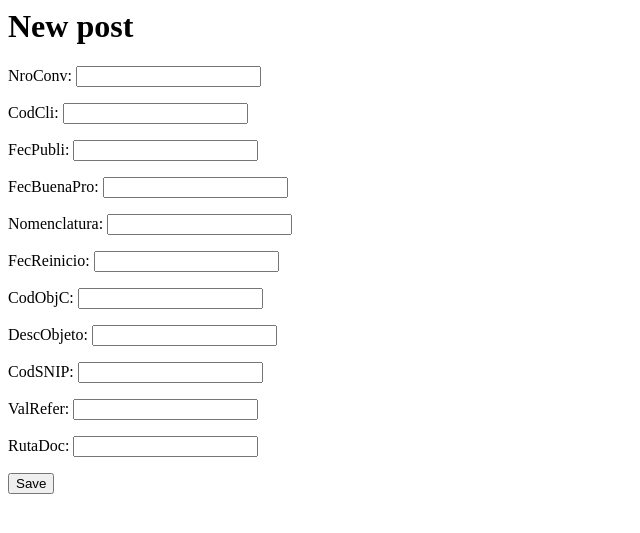
After one commit to punkevin/my-first-blog, a Django app: a page that uses convocatoria/convocatoria/convocatoria/Apps/GestionConvocatoria/templates/GestionConvocatoria/conv_edit.html in a window 1280 px wide. The commit adds this page. Shown: the top 533 px of the page, without its empty margins (0-640 px from the left). Run offline with Django 3.2, Linux system fonts and the light colour scheme.

Commit message:
Added views to create/edit inside the side with forms

```diff
--- /dev/null
+++ b/convocatoria/convocatoria/convocatoria/Apps/GestionConvocatoria/forms.py
@@ -0,0 +1,9 @@
+from django import forms
+from .models import Convocatoria
+
+class ConvForm(forms.ModelForm):
+
+    class Meta:
+        model = Convocatoria
+        fields = ('NroConv', 'CodCli', 'FecPubli', 'FecBuenaPro',
+        'Nomenclatura', 'FecReinicio', 'CodObjC', 'DescObjeto', 'CodSNIP', 'ValRefer', 'RutaDoc')
--- /dev/null
+++ b/convocatoria/convocatoria/convocatoria/Apps/GestionConvocatoria/templates/GestionConvocatoria/conv_edit.html
@@ -0,0 +1,5 @@
+<h1>New post</h1>
+        <form method="POST" class="post-form">{% csrf_token %}
+            {{ form.as_p }}
+            <button type="submit" class="save btn btn-default">Save</button>
+        </form>
--- a/convocatoria/convocatoria/convocatoria/Apps/GestionConvocatoria/urls.py
+++ b/convocatoria/convocatoria/convocatoria/Apps/GestionConvocatoria/urls.py
@@ -4,4 +4,6 @@ from . import views
 urlpatterns = [
     url(r'^$', views.post_list),
     url(r'^conv/(?P<pk>[0-9]+)/$', views.conv_detail, name='conv_detail'),
+    url(r'^conv/new/$', views.conv_new, name='conv_new'),
+    url(r'^conv/(?P<pk>[0-9]+)/edit/$', views.conv_edit, name='conv_edit'),
 ]
--- a/convocatoria/convocatoria/convocatoria/Apps/GestionConvocatoria/views.py
+++ b/convocatoria/convocatoria/convocatoria/Apps/GestionConvocatoria/views.py
@@ -1,6 +1,8 @@
 from django.shortcuts import render, get_object_or_404
 from django.utils import timezone
 from .models import Convocatoria
+from .forms import ConvForm
+from django.shortcuts import redirect
 
 # Create your views here.
 
@@ -11,3 +13,31 @@ def post_list(request):
 def conv_detail(request, pk):
     convocatorias = get_object_or_404(Convocatoria, pk=pk)
     return render(request, 'GestionConvocatoria/conv_detail.html', {'convocatorias': convocatorias})
+
+#def conv_new(request):
+#    form = ConvForm()
+#    return render(request, 'GestionConvocatoria/conv_edit.html', {'form': form})
+
+def conv_new(request):
+    if request.method == "POST":
+        form = ConvForm(request.POST)
+        if form.is_valid():
+            #post = form.save(commit=False)
+            conv = form.save(commit=False)
+            conv.save()
+            return redirect('conv_detail', pk=conv.pk)
+    else:
+        form = ConvForm()
+    return render(request, 'GestionConvocatoria/conv_edit.html', {'form': form})
+
+def conv_edit(request, pk):
+    conv = get_object_or_404(Convocatoria, pk=pk)
+    if request.method == "POST":
+        form = ConvForm(request.POST, instance=conv)
+        if form.is_valid():
+            conv = form.save(commit=False)
+            conv.save()
+            return redirect('conv_detail', pk=conv.pk)
+    else:
+        form = ConvForm(instance=conv)
+    return render(request, 'GestionConvocatoria/conv_edit.html', {'form': form})
```
Also changed, not shown: convocatoria/convocatoria/convocatoria/Apps/GestionConvocatoria/templates/GestionConvocatoria/post_list.html (+10 -2 lines).
